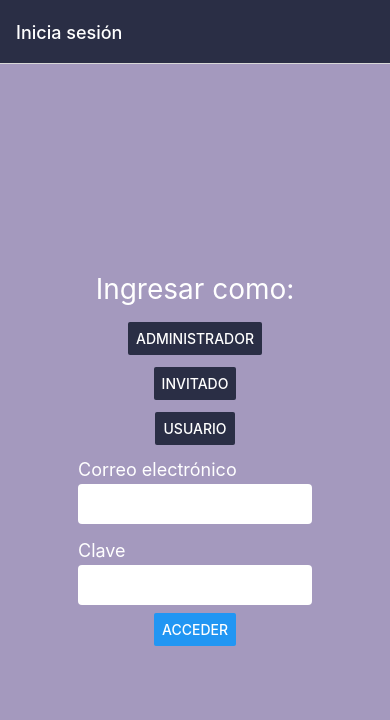
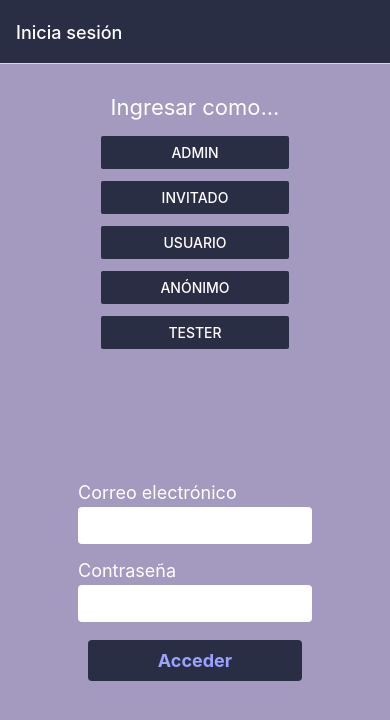
Before and after one commit to FrancoUTN/relevamiento-visual, a React Native app: screen /Login in a window 390 px wide. Shown: the top 720 px of the page. Built offline with nearby package versions, Linux system fonts and the light colour scheme.

Commit message:
Fin login

```diff
--- a/src/components/ui/FormularioLogin.js
+++ b/src/components/ui/FormularioLogin.js
@@ -1,5 +1,5 @@
 import { useState } from 'react';
-import { Button, StyleSheet, Text, TextInput, View } from 'react-native';
+import { Button, Pressable, StyleSheet, Text, TextInput, View } from 'react-native';
 
 import { Colores } from '../../constants/estilos';
 import { useNavigation } from '@react-navigation/native';
@@ -68,13 +68,14 @@ export default function FormularioLogin({ onAuthenticate }) {
   return (
     <View style={styles.container}>
 
+        <View style={styles.botonesContainer}>
             <Text style={styles.ingresarComo}>
-            Ingresar como:
+                Ingresar como...
             </Text>
             <View style={styles.boton}>
                 <Button
                     onPress={accesoAdminHandler}
-                title='Administrador'
+                    title='Admin'
                     color={Colores.primarioOscuro}
                 />
             </View>
@@ -92,7 +93,23 @@ export default function FormularioLogin({ onAuthenticate }) {
                     color={Colores.primarioOscuro}
                 />
             </View>
+            <View style={styles.boton}>
+                <Button
+                    onPress={accesoAnonimoHandler}
+                    title='Anónimo'
+                    color={Colores.primarioOscuro}
+                />
+            </View>
+            <View style={styles.boton}>
+                <Button
+                    onPress={accesoTesterHandler}
+                    title='Tester'
+                    color={Colores.primarioOscuro}
+                />
+            </View>
+        </View>
 
+        <View style={styles.formContainer}>
             <View style={styles.inputContainer}>
                 <Text style={[styles.label, credentialsInvalid.email && styles.labelInvalid]}>
                     Correo electrónico
@@ -105,22 +122,27 @@ export default function FormularioLogin({ onAuthenticate }) {
                 />
             </View>
             <View style={styles.inputContainer}>
-            <Text style={[styles.label, credentialsInvalid.clave && styles.labelInvalid]}>
-                Clave
+                <Text style={[styles.label, credentialsInvalid.password && styles.labelInvalid]}>
+                    Contraseña
                 </Text>
                 <TextInput
-                style={[styles.input, credentialsInvalid.clave && styles.inputInvalid]}
+                    style={[styles.input, credentialsInvalid.password && styles.inputInvalid]}
                     secureTextEntry={true}
                     onChangeText={setClave}
                     value={clave}
                 />
             </View>
-        <View>
-            <Button
+            <View style={styles.submit}>
+                <Pressable
                     onPress={submitHandler}
-                title='Acceder'
                 >
-            </Button>
+                    <Text
+                        style={styles.acceder}
+                    >
+                        Acceder
+                    </Text>
+                </Pressable>
+            </View>
         </View>
     </View>
   );
@@ -132,17 +154,27 @@ const styles = StyleSheet.create({
         justifyContent: 'center',
         alignItems: 'center'
     },
+    botonesContainer: {
+        flex: 1,
+        margin: 20,
+        width: '60%',
+        alignItems: 'center'
+    },
     boton: {
-        margin: 6
+        margin: 6,
+        width: '80%',
     },
     ingresarComo: {
-        fontSize: 28,
+        fontSize: 22,
         color: 'white',
         margin: 10
     },
+    formContainer: {
+        flex: 1,
+        width: '60%'
+    },
     inputContainer: {
-        marginVertical: 8,
-        width: '60%'
+        marginVertical: 8
     },
     label: {
         color: 'white',
@@ -157,9 +189,22 @@ const styles = StyleSheet.create({
         paddingHorizontal: 6,
         backgroundColor: 'white',
         borderRadius: 4,
-        fontSize: 20,
+        fontSize: 18,
+        color: Colores.primarioOscuro,
     },
     inputInvalid: {
         backgroundColor: Colores.errorClaro,
     },
+    submit: {
+        margin: 10,
+        padding: 10,
+        borderRadius: 4,
+        backgroundColor: Colores.primarioOscuro
+    },
+    acceder: {
+        color: Colores.primarioClaro,
+        textAlign: 'center',
+        fontWeight: 'bold',
+        fontSize: 18
+    }
 });
--- a/src/screens/BotonesScreen.js
+++ b/src/screens/BotonesScreen.js
@@ -1,4 +1,4 @@
-import { Image, Pressable, StyleSheet, View } from 'react-native';
+import { Image, Pressable, StyleSheet, Text, View } from 'react-native';
 
 import { Colores } from '../constants/estilos';
 
```
Lines whose indentation alone changed are shown as unchanged.
